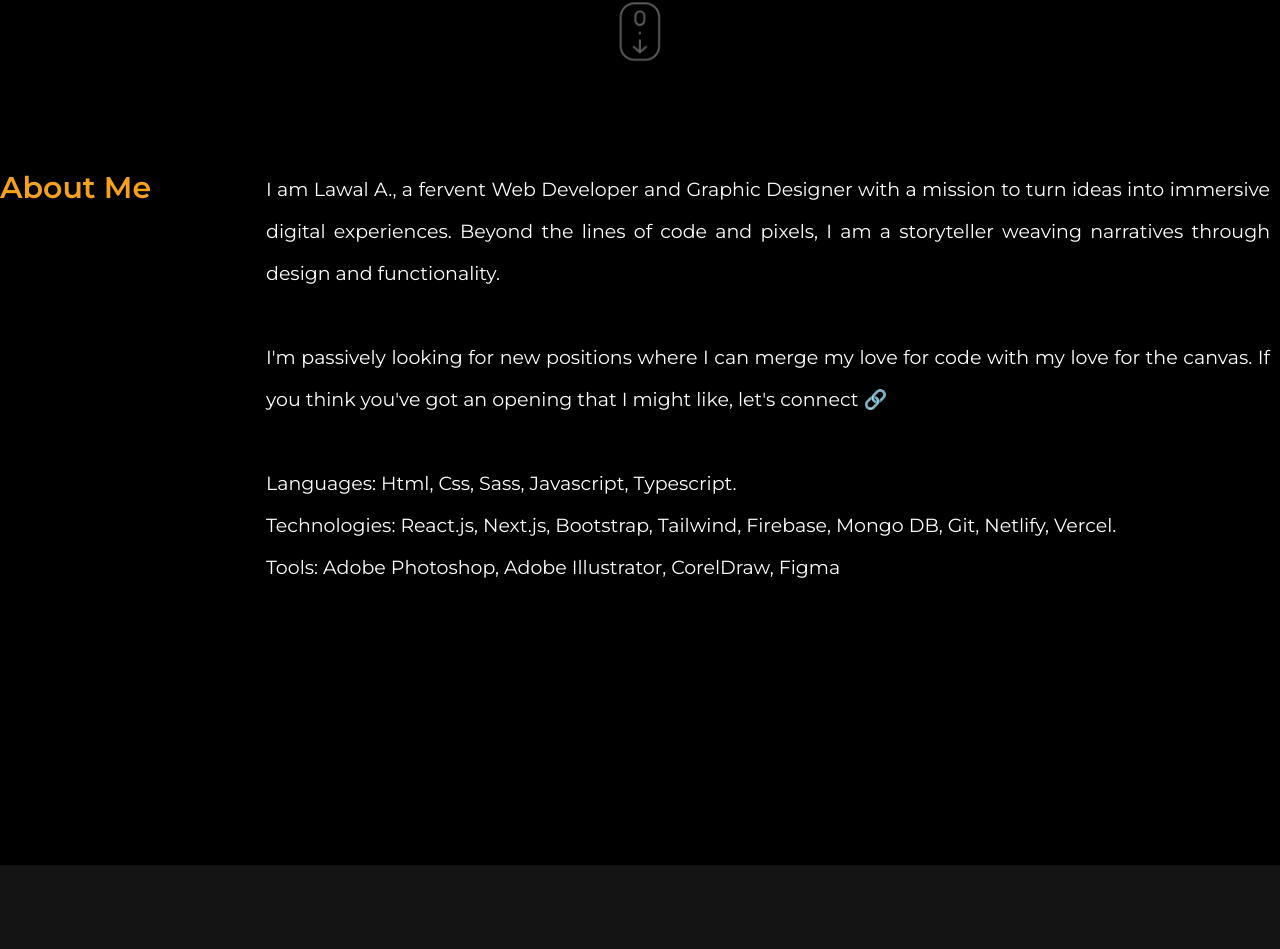
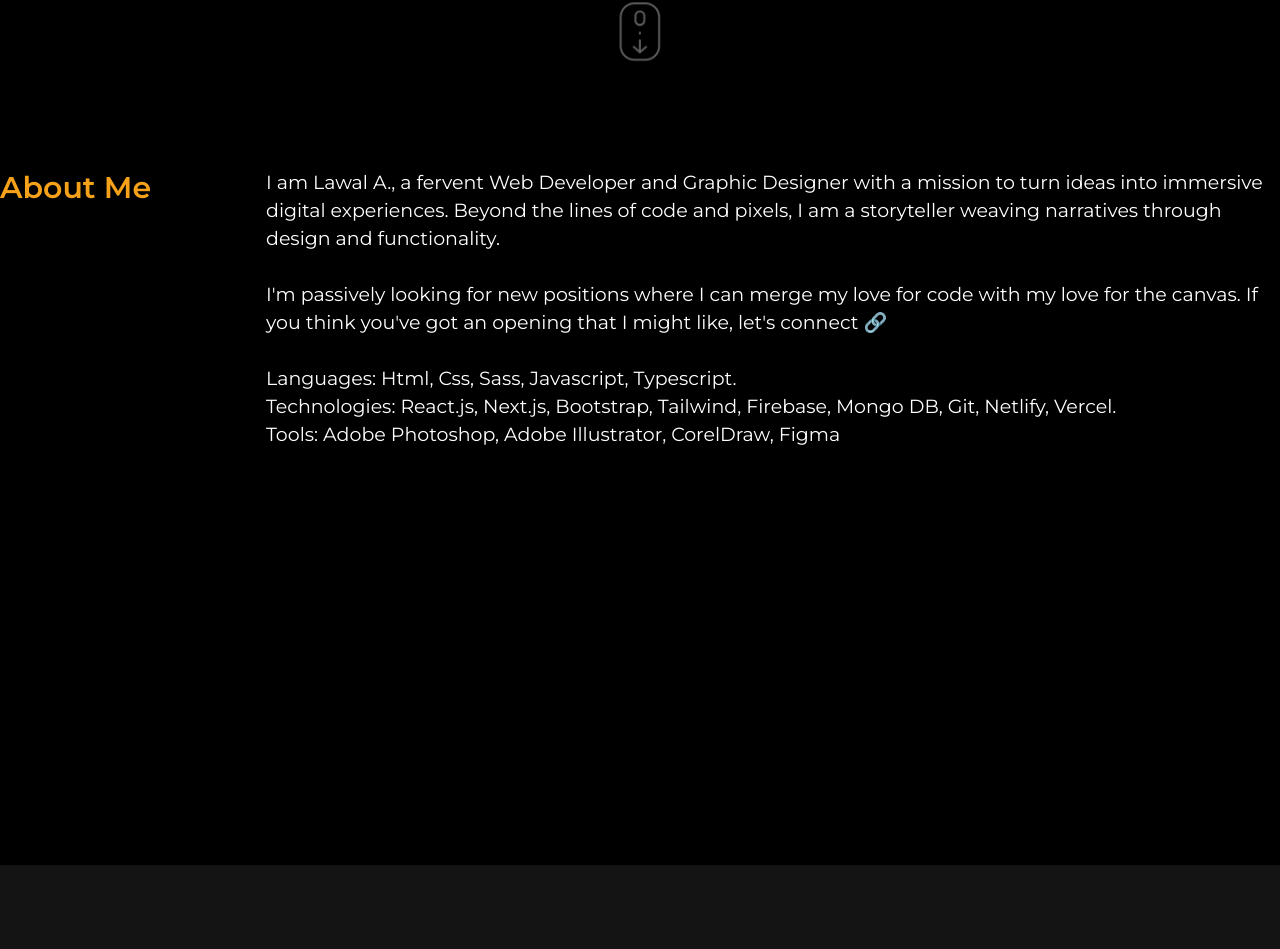
Before and after one commit to Swift-dot/my-portfolio, a React (Create React App) app: page / in a window 1280 px wide. Shown: the part 955-1904 px from the top of the page. Built offline with nearby package versions, Linux system fonts and the light colour scheme.

Commit message:
Update about.scss

```diff
--- a/src/component/about/about.scss
+++ b/src/component/about/about.scss
@@ -40,8 +40,8 @@
             flex: 4;
 
             p{
-                line-height: 42px;
-                text-align: justify;
+               // line-height: 42px;
+               // text-align: justify;
                 // font-family: 'Poppins', sans-serif;
                 font-size: 19px;
                 color: #fff;
```
